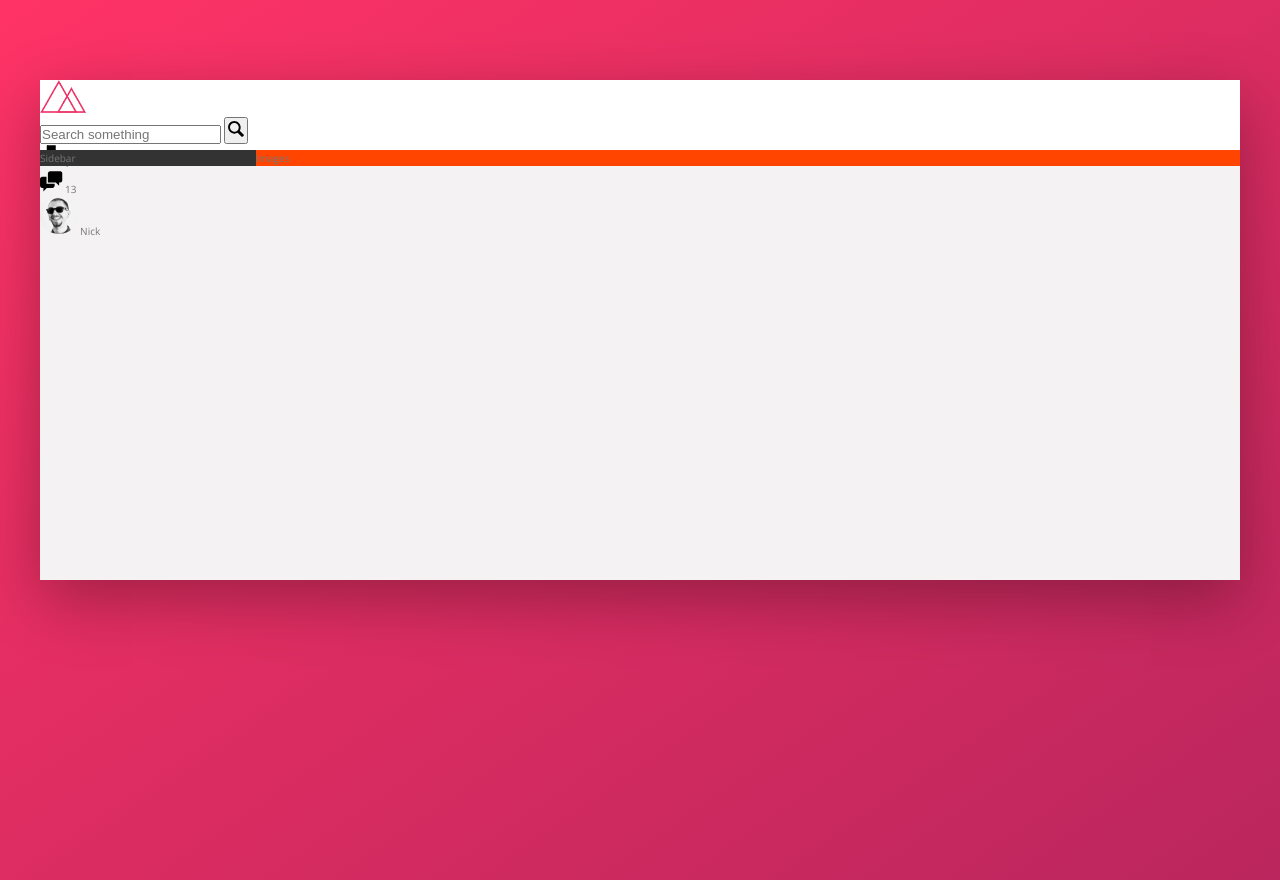
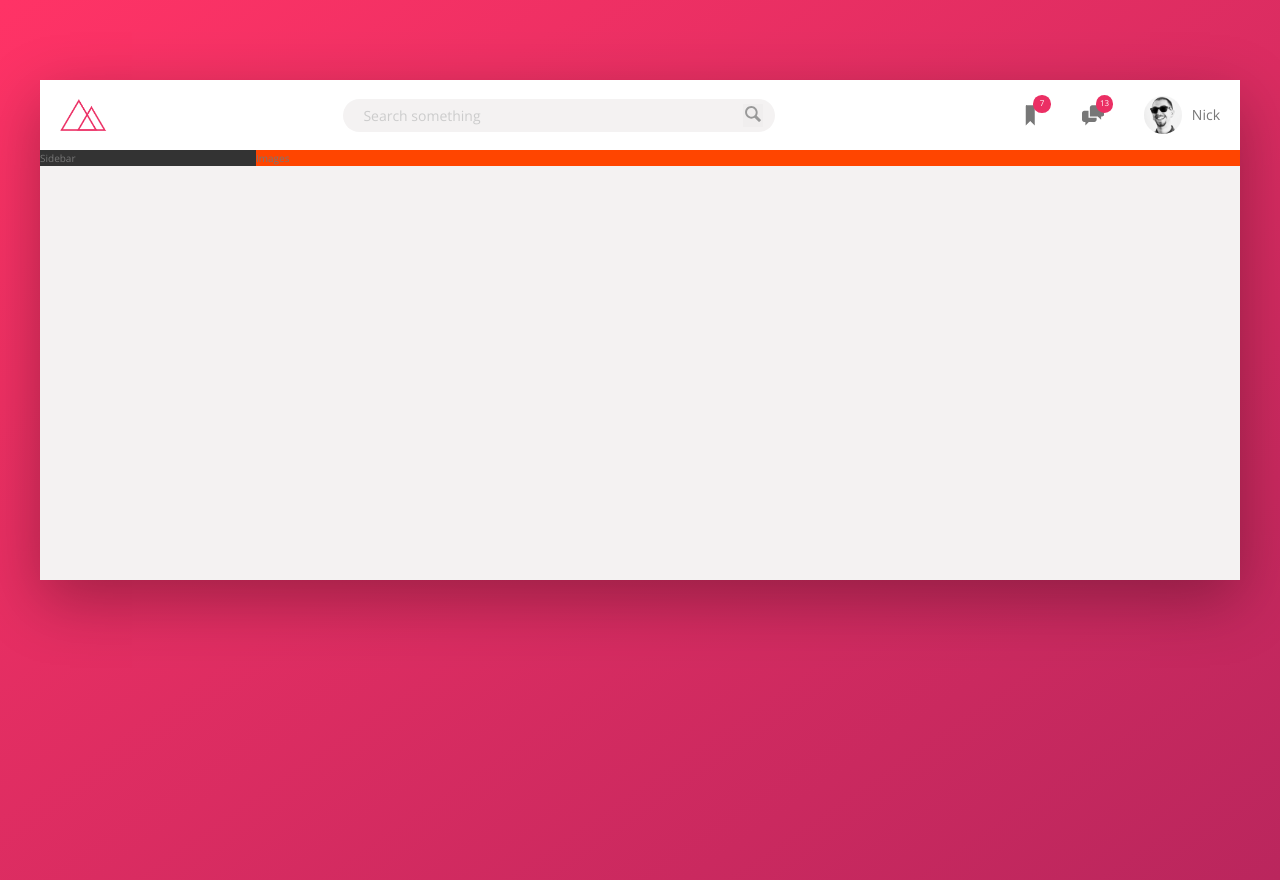
Before and after one commit to nickllerandi/site_using_flexbox, a website: page index.html in a window 1280 px wide. Drawn offline with nearby package versions, Linux system fonts and the light colour scheme.

Commit message:
header edits

```diff
--- a/sass/_components.scss
+++ b/sass/_components.scss
@@ -1,43 +1,115 @@
 .logo {
   height: 3.25rem;
+  margin-left: 2rem;
 }
 
 .search {
+  //background-color: orangered;
+  flex: 0 0 40%;
+
+  display: flex;
+  justify-content: center;
+  align-items: center;
+
   &__input {
+    font-family: inherit;
+    font-size: inherit;
+    color: inherit;
+    background-color: var(--color-grey-light-2);
+    border: none;
+    padding: .7rem 2rem;
+    border-radius: 100px;
+    width: 90%;
+    transition: all .2s;
+    margin-right: -3.25rem;
 
+    &:focus {
+      outline: none;
+      width: 100%;
+      background-color: var(--color-grey-light-3);
+    }
+
+    &::-webkit-input-placeholder {
+      font-weight: 100;
+      color: var(--color-grey-light-4);
+    }
+  }
+
+  &__input:focus + &__button {
+    background-color: var(--color-grey-light-3);
   }
 
   &__button {
+    border: none;
+    background-color: var(--color-grey-light-3);
 
+    &:focus {
+      outline: none;
+    }
+
+    &:active {
+      transform: translateY(2px);
+    }
   }
 
   &__icon {
     height: 2rem;
     width: 2rem;
+    fill: var(--color-grey-dark-3);
   }
 }
 
 .user-nav {
+  display: flex;
+  align-items: center;
+  align-self: stretch;
+
+  & > * {
+    padding: 0 2rem;
+    cursor: pointer;
+    height: 100%;
+    align-items: center;
+  }
+
+  & > *:hover {
+    background-color: var(--color-grey-light-2);
+  }
+
   &__icon-box {
-
+    display: flex;
+    align-items: center;
+    position: relative;
   }
 
   &__icon {
     height: 2.25rem;
     width: 2.25rem;
+    fill: var(--color-grey-dark-2);
   }
 
   &__notification {
-
+    font-size: .8rem;
+    height: 1.75rem;
+    width: 1.75rem;
+    border-radius: 50%;
+    background-color: var(--color-primary);
+    color: #fff;
+    position: absolute;
+    top: 1.5rem;
+    right: 1.1rem;
+    display: flex;
+    justify-content: center;
+    align-items: center;
   }
 
   &__user {
-
+    display: flex;
   }
 
   &__user-photo {
     height: 3.75rem;
     border-radius: 50%;
+    margin-right: 1rem;
   }
 
   &__user-name {
--- a/sass/_layout.scss
+++ b/sass/_layout.scss
@@ -7,9 +7,13 @@
 }
 
 .header {
+  font-size: 1.4rem;
   height: 7rem;
   background-color: #fff;
   border-bottom: var(--color-grey-light-2);
+  display: flex;
+  justify-content: space-between;
+  align-items: center;
 }
 
 .content {
```
Also changed, not shown: css/style.css.
